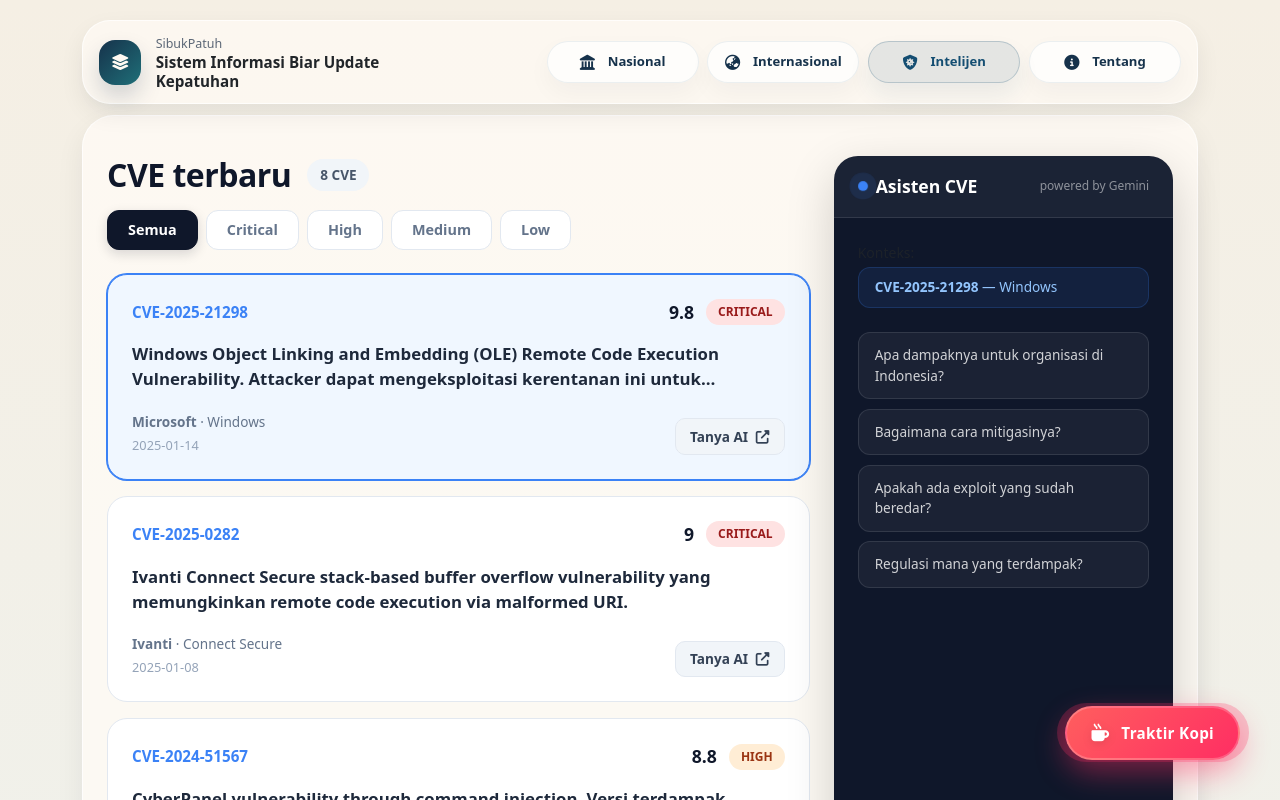
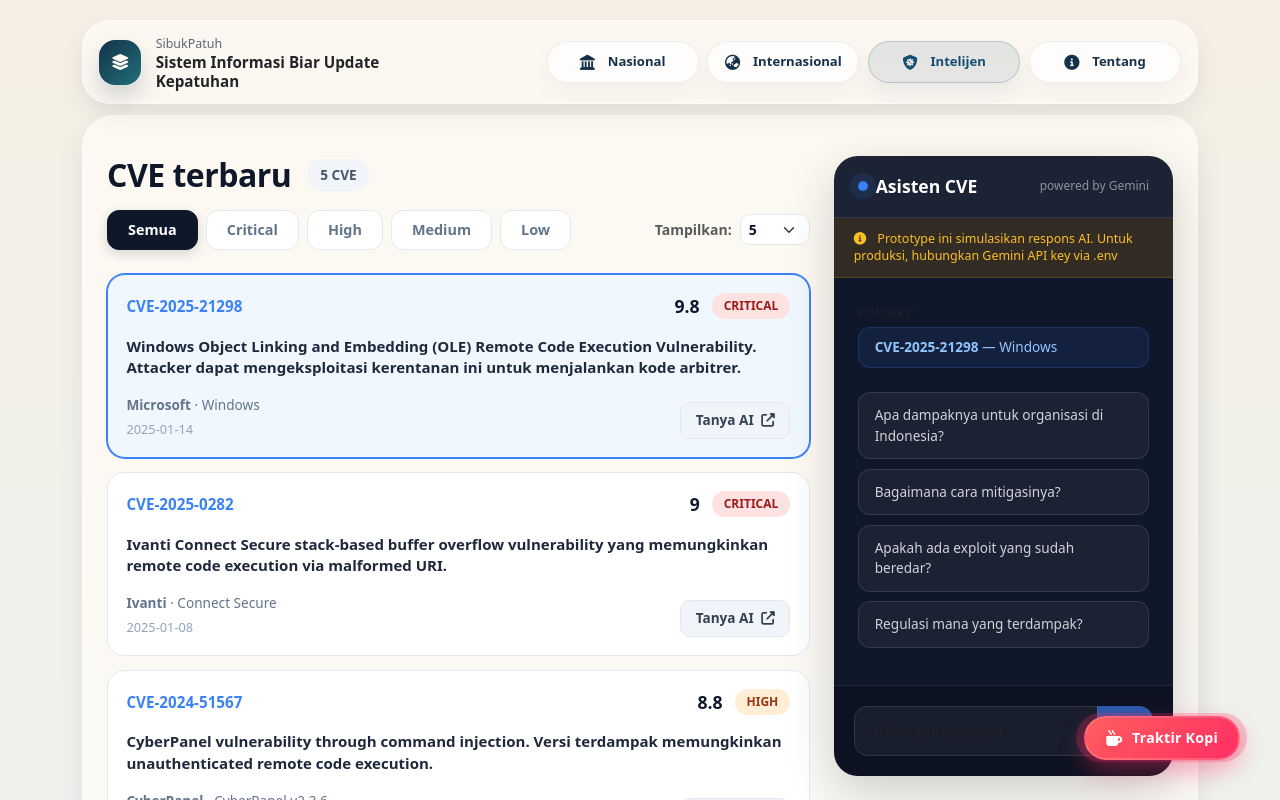
Before and after one commit to lintanggraha/sibukpatuh, a Vue app: page /intel/cve-intelligence in a window 1280 px wide. Shown: the top 800 px of the page. Built offline with nearby package versions, Linux system fonts and the light colour scheme.

Commit message:
style: refine CVE cards, add display limit, and shrink Trakteer button

```diff
--- a/src/components/App.vue
+++ b/src/components/App.vue
@@ -764,22 +764,22 @@
 .trakteer-content {
   display: flex;
   align-items: center;
-  gap: 0.75rem;
-  padding: 0.85rem 1.5rem;
+  gap: 0.6rem;
+  padding: 0.6rem 1.25rem;
   border-radius: 999px;
   background: linear-gradient(135deg, #FF5E5E 0%, #FF2E63 100%);
   color: white !important;
   font-weight: 800;
-  font-size: 0.95rem;
+  font-size: 0.88rem;
   letter-spacing: 0.02em;
-  box-shadow: 0 12px 30px rgba(255, 46, 99, 0.45);
+  box-shadow: 0 10px 25px rgba(255, 46, 99, 0.4);
   position: relative;
   z-index: 2;
-  border: 2px solid rgba(255, 255, 255, 0.2);
+  border: 2px solid rgba(255, 255, 255, 0.15);
 }
 
 .trakteer-content i {
-  font-size: 1.1rem;
+  font-size: 1rem;
   filter: drop-shadow(0 2px 4px rgba(0, 0, 0, 0.1));
 }
 
--- a/src/views/CveIntelligence.vue
+++ b/src/views/CveIntelligence.vue
@@ -9,6 +9,7 @@
             <span class="cve-badge-count">{{ filteredCves.length }} CVE</span>
           </div>
 
+          <div class="d-flex flex-wrap align-items-center justify-content-between gap-3">
             <div class="cve-filters d-flex flex-wrap gap-2">
               <button
                 v-for="filter in filters"
@@ -19,6 +20,14 @@
               >
                 {{ filter }}
               </button>
+            </div>
+
+            <div class="cve-limit-selector d-flex align-items-center gap-2">
+              <small class="text-muted fw-bold">Tampilkan:</small>
+              <select v-model="displayLimit" class="form-select form-select-sm limit-select">
+                <option v-for="opt in limitOptions" :key="opt" :value="opt">{{ opt }}</option>
+              </select>
+            </div>
           </div>
         </div>
 
@@ -69,6 +78,10 @@
               <span class="ai-powered">powered by Gemini</span>
             </div>
 
+            <div class="ai-disclaimer" v-if="!apiKey">
+              <i class="fas fa-info-circle me-2"></i>
+              Prototype ini simulasikan respons AI. Untuk produksi, hubungkan Gemini API key via .env
+            </div>
 
             <div class="ai-body">
               <div class="ai-context mb-4" v-if="selectedCve">
@@ -153,6 +166,8 @@
         "Apakah ada exploit yang sudah beredar?",
         "Regulasi mana yang terdampak?"
       ],
+      displayLimit: 5,
+      limitOptions: [5, 10, 15, 20],
       cves: [
         {
           id: "CVE-2025-21298",
@@ -231,8 +246,11 @@
   },
   computed: {
     filteredCves() {
-      if (this.activeFilter === "Semua") return this.cves;
-      return this.cves.filter(cve => cve.severity === this.activeFilter.toUpperCase());
+      let filtered = this.cves;
+      if (this.activeFilter !== "Semua") {
+        filtered = this.cves.filter(cve => cve.severity === this.activeFilter.toUpperCase());
+      }
+      return filtered.slice(0, this.displayLimit);
     }
   },
   methods: {
@@ -343,9 +361,9 @@
 .cve-card {
   background: white;
   border: 1px solid #e2e8f0;
-  border-radius: 20px;
-  padding: 1.5rem;
-  margin-bottom: 1rem;
+  border-radius: 18px;
+  padding: 1.15rem;
+  margin-bottom: 0.85rem;
   cursor: pointer;
   transition: all 0.3s cubic-bezier(0.4, 0, 0.2, 1);
   position: relative;
@@ -403,11 +421,11 @@
 .cve-severity-badge.low { background: #f0fdf4; color: #166534; }
 
 .cve-card-title {
-  font-size: 1.05rem;
+  font-size: 0.94rem;
   font-weight: 700;
   color: #1e293b;
-  line-height: 1.5;
-  margin-bottom: 1.25rem;
+  line-height: 1.45;
+  margin-bottom: 1rem;
   display: -webkit-box;
   -webkit-line-clamp: 2;
   -webkit-box-orient: vertical;
@@ -457,7 +475,7 @@
 .ai-assistant-sticky {
   position: sticky;
   top: 1.5rem;
-  height: calc(100% - 1.5rem);
+  z-index: 10;
 }
 
 .ai-assistant-card {
@@ -466,7 +484,8 @@
   overflow: hidden;
   display: flex;
   flex-direction: column;
-  height: 100%;
+  height: calc(100vh - 180px);
+  min-height: 600px;
 }
 
 .ai-header {
@@ -655,4 +674,17 @@
     margin-top: 2rem;
   }
 }
+
+.limit-select {
+  width: 70px;
+  border-radius: 10px;
+  border-color: #e2e8f0;
+  font-weight: 700;
+  color: #0f172a;
+}
+
+.limit-select:focus {
+  border-color: #3b82f6;
+  box-shadow: none;
+}
 </style>
```
Lines whose indentation alone changed are shown as unchanged.
